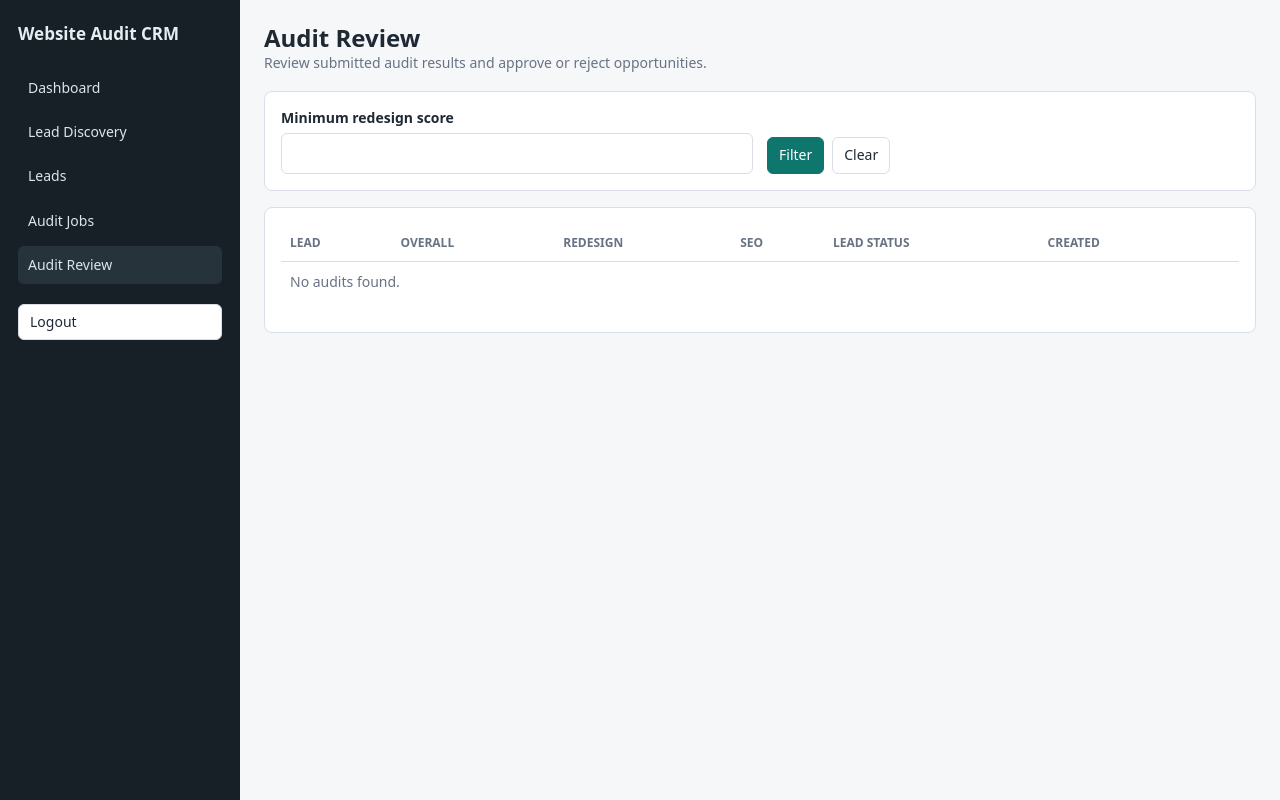
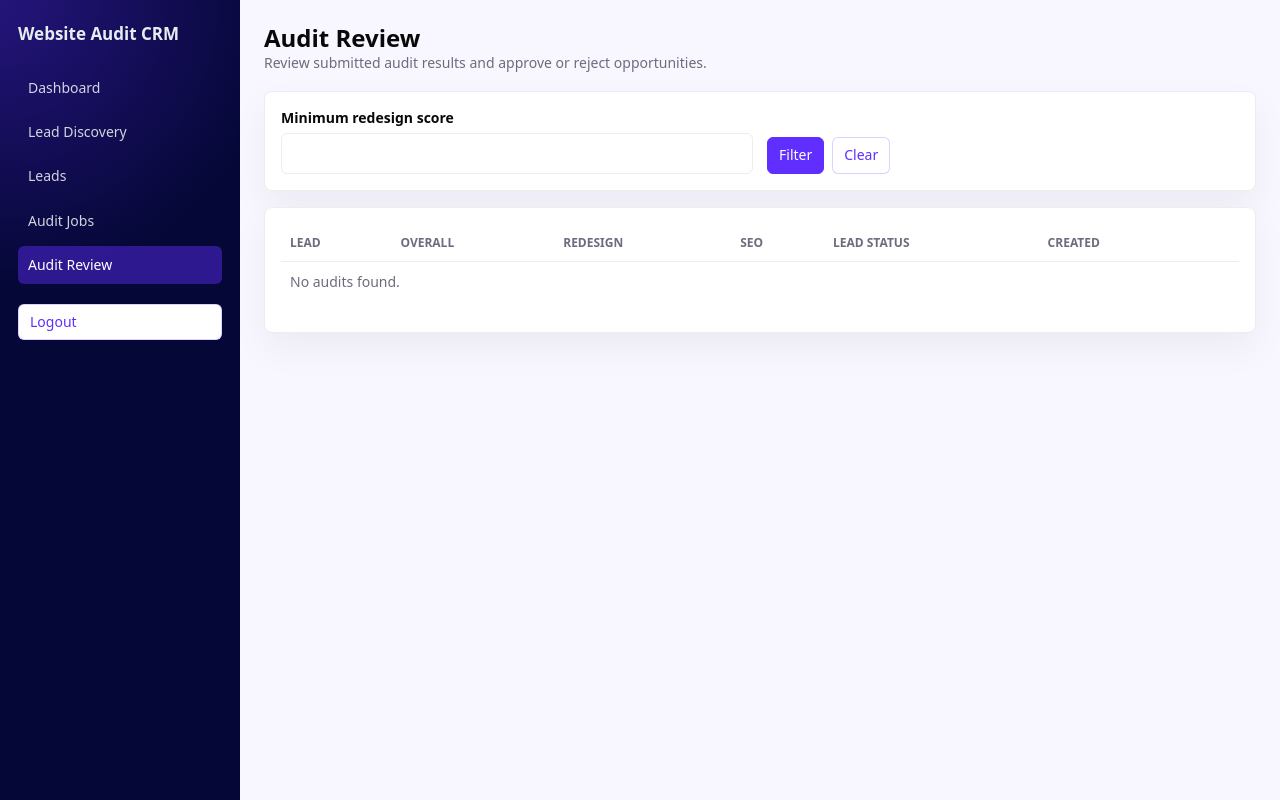
Before and after one commit to BigDaddiBaghdadi/siteriseCRM, a Laravel app: page /admin/audits in a window 1280 px wide. Run offline with Laravel 12, Linux system fonts and the light colour scheme; a user stored in the database is signed in; data comes from the database, SQL or seed files in the repository; data that the repository does not hold is empty.

Commit message:
Refresh CRM color palette

```diff
--- a/crm/resources/views/layouts/admin.blade.php
+++ b/crm/resources/views/layouts/admin.blade.php
@@ -7,15 +7,19 @@
     <style>
         :root {
             color-scheme: light;
-            --bg: #f6f7f9;
+            --bg: #f8f7ff;
             --panel: #ffffff;
-            --text: #1f2933;
-            --muted: #677383;
-            --line: #d9dee7;
-            --accent: #0f766e;
-            --accent-dark: #115e59;
-            --danger: #b42318;
-            --warn: #b54708;
+            --text: #090909;
+            --muted: #6f6a7d;
+            --line: #ededed;
+            --accent: #602eff;
+            --accent-dark: #4d21cf;
+            --accent-soft: rgb(96 46 255 / 13%);
+            --warm: #ee9982;
+            --warm-soft: #fff0eb;
+            --navy: #050737;
+            --danger: #e52d27;
+            --warn: #ee9982;
         }
 
         * { box-sizing: border-box; }
@@ -31,21 +35,23 @@
         a:hover { text-decoration: underline; }
         .shell { min-height: 100vh; display: grid; grid-template-columns: 240px 1fr; }
         .sidebar {
-            background: #172026;
+            background:
+                radial-gradient(circle at top left, rgb(96 46 255 / 34%), transparent 34%),
+                var(--navy);
             color: #e5edf1;
             padding: 22px 18px;
         }
         .brand { font-size: 17px; font-weight: 700; margin-bottom: 22px; }
         .nav { display: grid; gap: 6px; }
         .nav form { margin: 14px 0 0; }
-        .nav button { width: 100%; background: transparent; border-color: #3a4a54; color: #dbe5ea; justify-content: flex-start; }
-        .nav button:hover { background: #26333b; }
+        .nav button { width: 100%; background: transparent; border-color: rgb(255 255 255 / 20%); color: #fff; justify-content: flex-start; }
+        .nav button:hover { background: rgb(255 255 255 / 10%); }
         .nav a {
-            color: #dbe5ea;
+            color: rgb(255 255 255 / 82%);
             padding: 9px 10px;
             border-radius: 6px;
         }
-        .nav a:hover, .nav a.active { background: #26333b; text-decoration: none; }
+        .nav a:hover, .nav a.active { background: rgb(96 46 255 / 44%); color: #fff; text-decoration: none; }
         .main { padding: 24px; min-width: 0; }
         .topbar { display: flex; align-items: center; justify-content: space-between; gap: 16px; margin-bottom: 18px; }
         h1 { font-size: 24px; line-height: 1.2; margin: 0; letter-spacing: 0; }
@@ -55,6 +61,7 @@
             background: var(--panel);
             border: 1px solid var(--line);
             border-radius: 8px;
+            box-shadow: 0 16px 36px rgb(5 7 55 / 5%);
             padding: 16px;
             margin-bottom: 16px;
         }
@@ -81,7 +88,8 @@
             cursor: pointer;
         }
         .button:hover, button:hover { background: var(--accent-dark); text-decoration: none; }
-        .button.secondary, button.secondary { background: #fff; color: var(--text); border-color: var(--line); }
+        .button.secondary, button.secondary { background: #fff; color: var(--accent); border-color: rgb(96 46 255 / 22%); }
+        .button.secondary:hover, button.secondary:hover { background: var(--accent-soft); color: var(--accent-dark); }
         .button.danger, button.danger { background: var(--danger); border-color: var(--danger); }
         .badge {
             display: inline-flex;
```
Also changed, not shown: other parts of crm/resources/views/layouts/admin.blade.php (+31 -26 lines).
